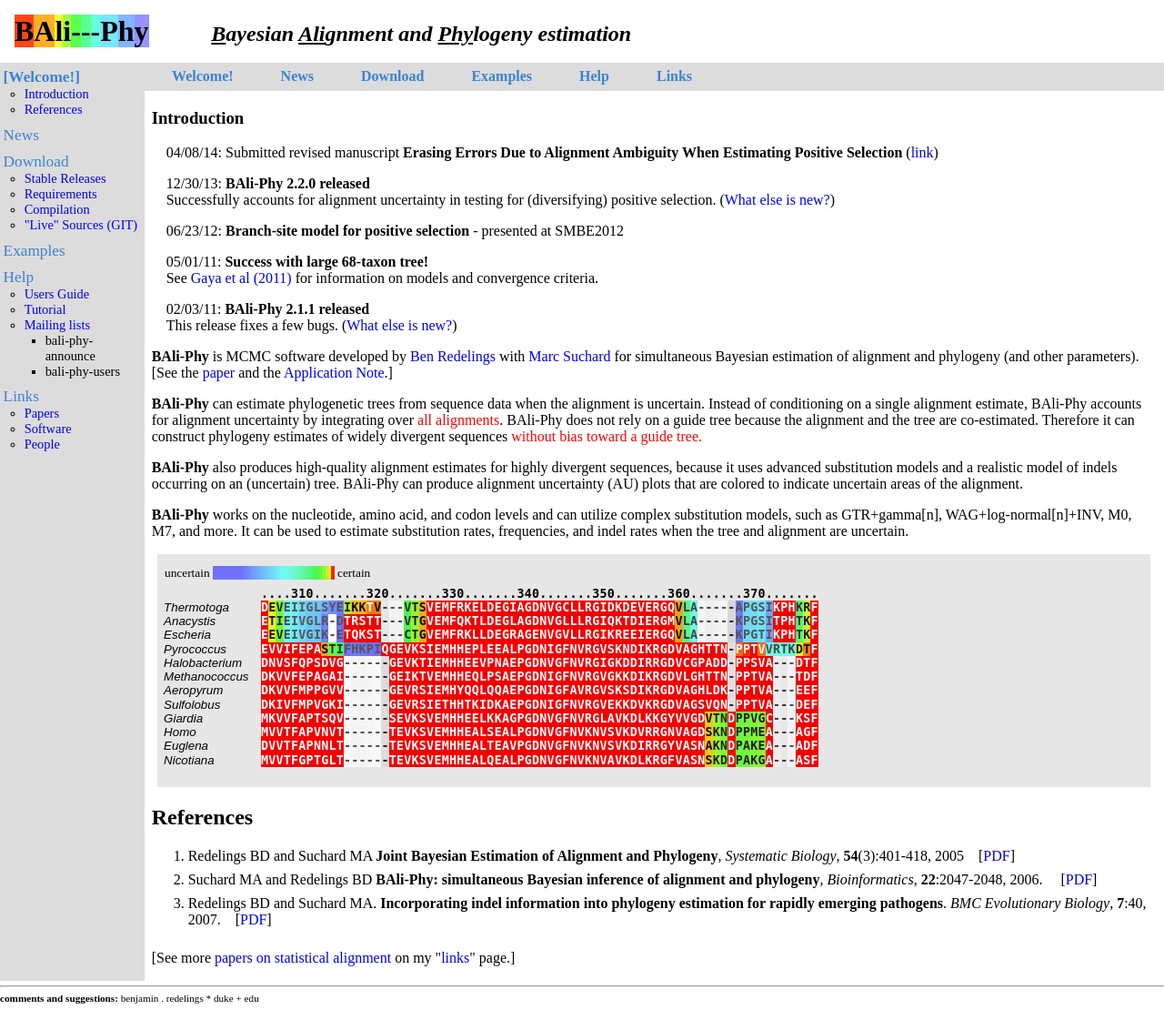
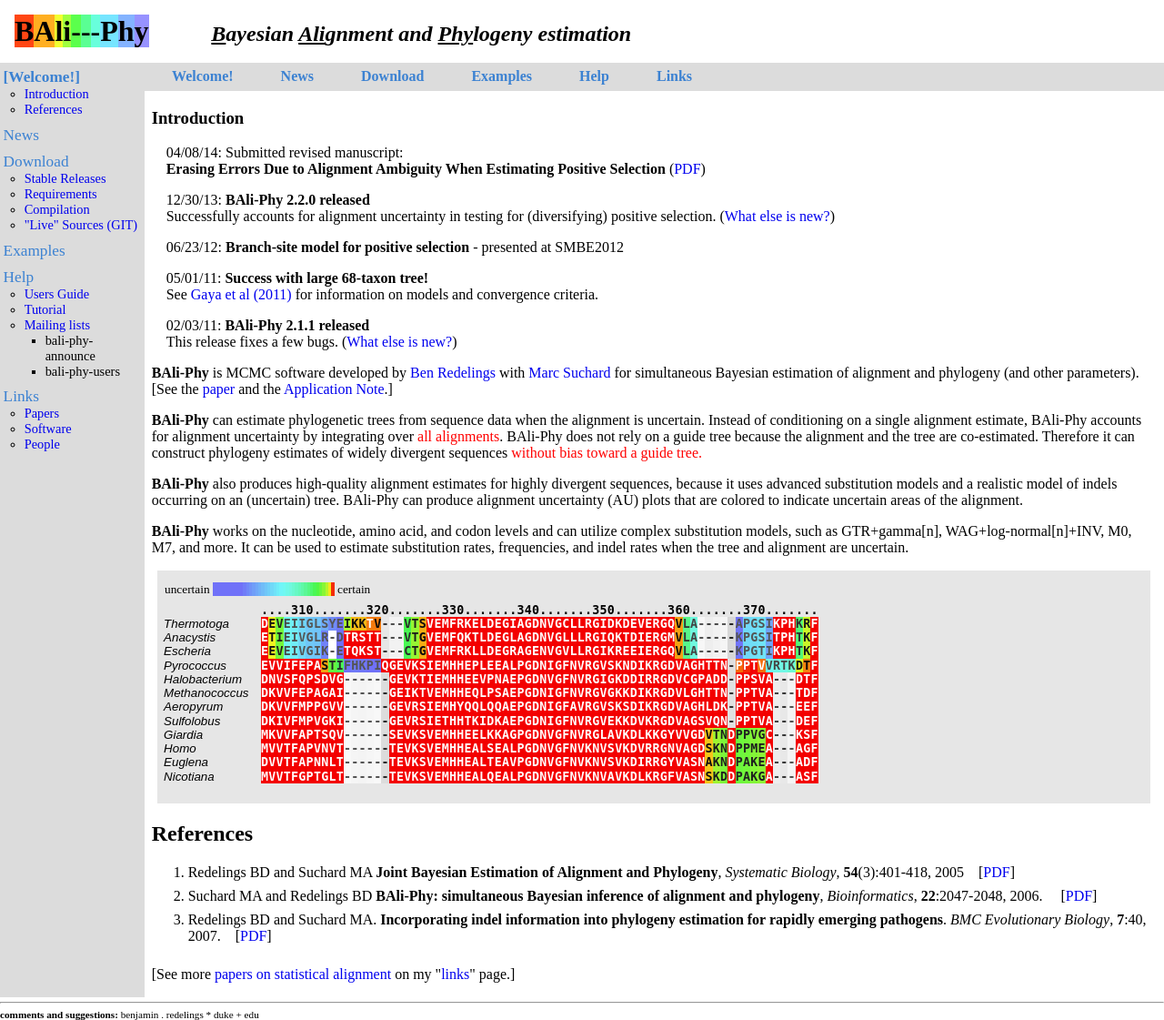
Before and after one commit to bredelings/php-bali-phy.org, a PHP site: page / in a window 1280 px wide. Shown: the whole page at 91% size. Run offline with PHP 8.4, Linux system fonts and the light colour scheme; data that the repository does not hold is empty.

Commit message:
Update.
Former-commit-id: 24b0e80793b8e666515c13ae301f75640c0c485e

```diff
--- a/index.php
+++ b/index.php
@@ -27,7 +27,7 @@
 	    <h3><a name="intro">Introduction</a></h3>
 
 	    <div style="margin-left:1em">
-	      <p>04/08/14: Submitted revised manuscript <strong>Erasing Errors Due to Alignment Ambiguity When Estimating Positive Selection</strong> (<a href="branch-site-article.pdf">link</a>)</br>
+	      <p>04/08/14: Submitted revised manuscript:<br/> <strong>Erasing Errors Due to Alignment Ambiguity When Estimating Positive Selection</strong> (<a href="branch-site-article.pdf">PDF</a>)</br>
 
 	      <p>12/30/13: <strong>BAli-Phy 2.2.0 released</strong><br/>
 		Successfully accounts for alignment uncertainty in testing for (diversifying) positive selection. (<a href="news.php#2.2.0">What else is new?</a>)
```
